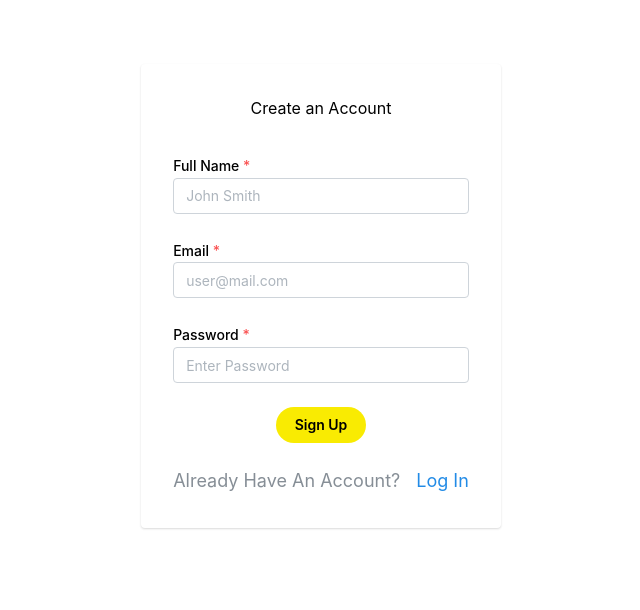
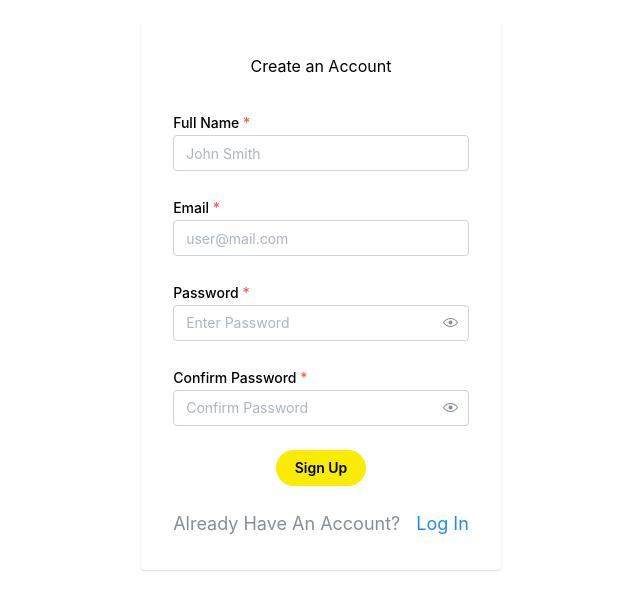
Before and after one commit to gbudjeakp/Building-u-feedback-exp, a React (Vite) app in the folder views/: page /Building-u-feedback/signup in a window 1280 px wide. Shown: the part 104-714 px from the top of the page, without its empty margins (319-959 px from the left). Built offline with nearby package versions, Linux system fonts and the light colour scheme.

Commit message:
Add view icon toggle and confirm password check

```diff
--- a/views/src/Pages/Signup.jsx
+++ b/views/src/Pages/Signup.jsx
@@ -15,6 +15,7 @@ import {
   Center,
   Group,
   Modal,
+  PasswordInput,
 } from "@mantine/core";
 import { baseUrl } from "../API/index";
 
@@ -34,6 +35,7 @@ const buttonStyles = {
 function Signup() {
   const navigate = useNavigate();
   const dispatch = useDispatch();
+
   const [errorMessage, setErrorMessage] = useState("");
   const [
     openedSignupInfoModal,
@@ -45,7 +47,12 @@ function Signup() {
   };
 
   const form = useForm({
-    initialValues: { fName: "", userName: "", password: "" },
+    initialValues: {
+      fName: "",
+      userName: "",
+      password: "",
+      confirmPassword: "",
+    },
     validate: {
       fName: (value) =>
         value.length < 2 ? "Name must have at least 2 letters" : null,
@@ -81,6 +88,8 @@ function Signup() {
         }
         return null;
       },
+      confirmPassword: (value, values) =>
+        value !== values.password ? "Passwords do not match" : null,
     },
   });
 
@@ -151,7 +160,7 @@ function Signup() {
               />
             </div>
             <div style={{ marginTop: "1.5rem" }}>
-              <TextInput
+              <PasswordInput
                 withAsterisk
                 required
                 name="password"
@@ -159,6 +168,18 @@ function Signup() {
                 type="password"
                 placeholder="Enter Password"
                 {...form.getInputProps("password")}
+                {...form.getInputProps("password")}
+              />
+            </div>
+            <div style={{ marginTop: "1.5rem" }}>
+              <PasswordInput
+                withAsterisk
+                required
+                name="confirmPassword"
+                label="Confirm Password"
+                placeholder="Confirm Password"
+                {...form.getInputProps("confirmPassword")}
+                {...form.getInputProps("confirmPassword")}
               />
             </div>
             <div
```
